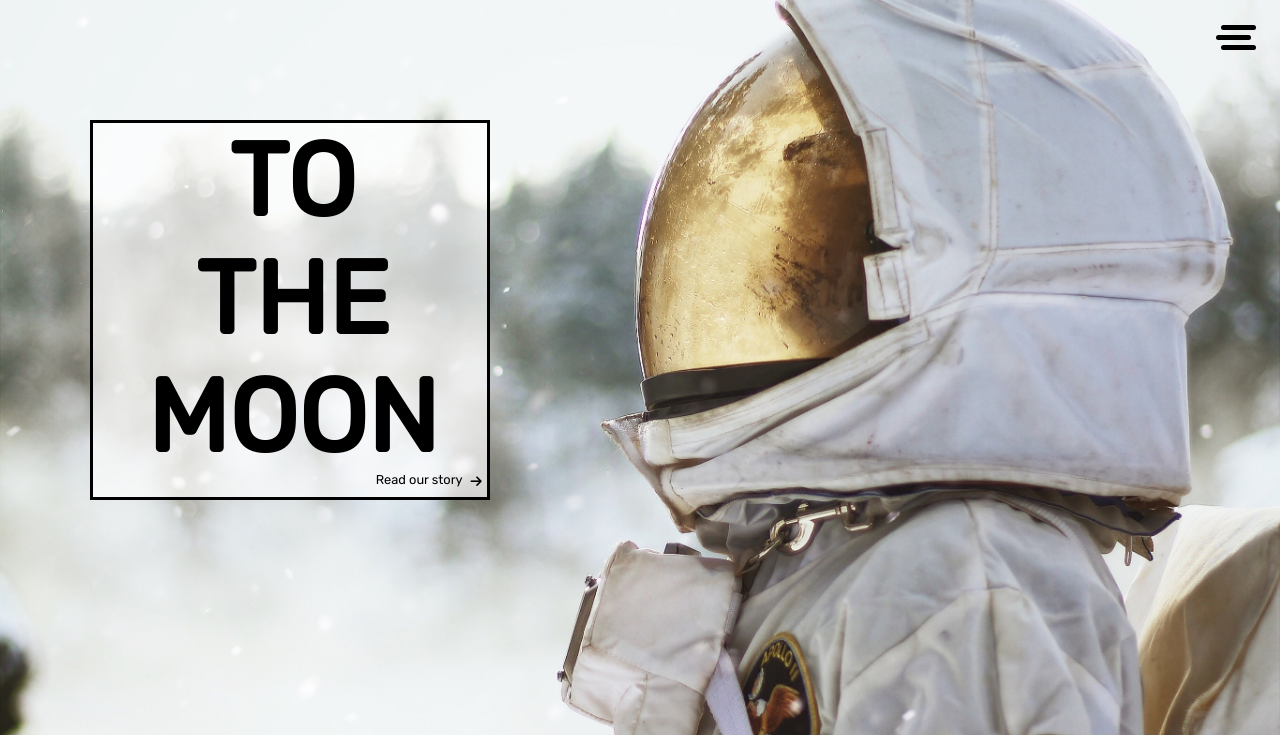
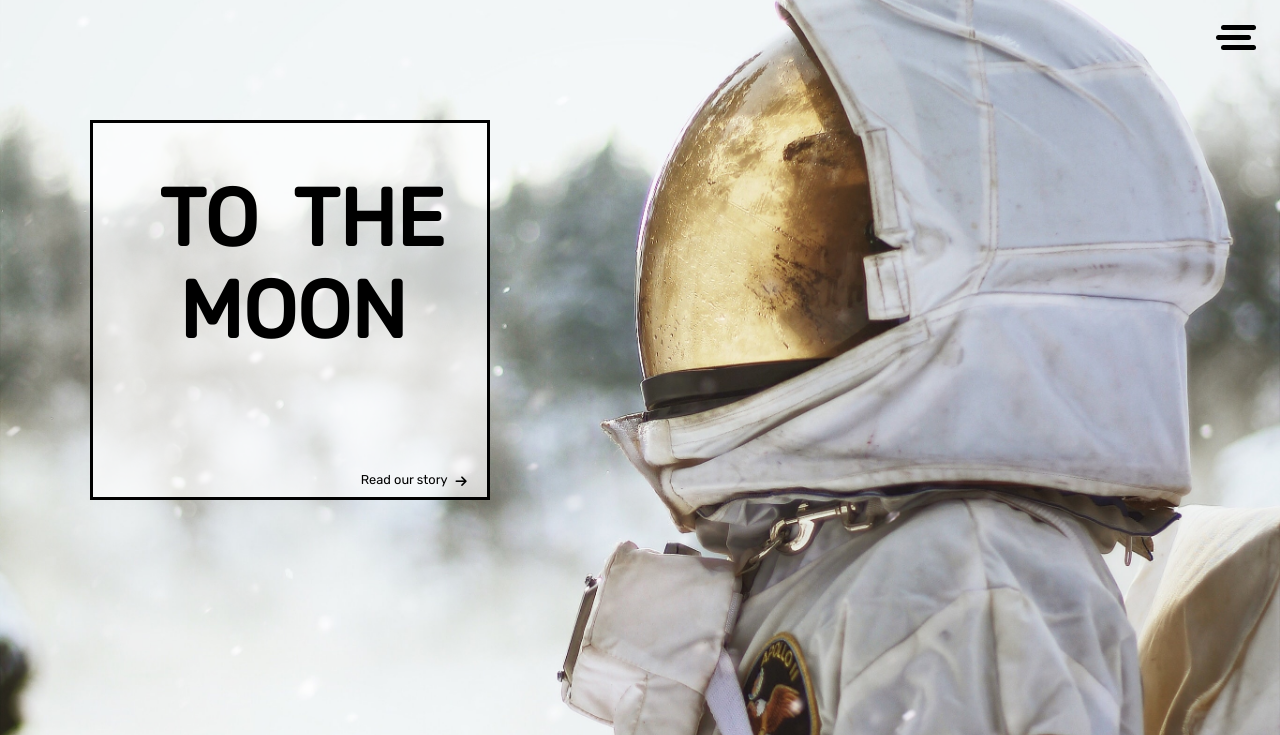
Before and after one commit to Sofilus/Costumer-assignment, a plain HTML site: page index.html in a window 1280 px wide. Shown: the top 735 px of the page. Drawn offline with Linux system fonts and the light colour scheme.

Commit message:
Made to the moon text responsiv

```diff
--- a/css/main.css
+++ b/css/main.css
@@ -113,9 +113,19 @@ ul {
 
 .container_tothemoon div h2 {
     display: flex;
-    flex-direction: column;
+    flex-wrap: wrap;
     text-align: center;
     margin-top: 0;
+}
+
+.container_tothemoon div h2 span:nth-child(1){
+    width: 40vw;
+}
+.container_tothemoon div h2 span:nth-child(2){
+    width: 40vw;
+}
+.container_tothemoon div h2 span:nth-child(3){
+    width: 40vw;
 }
 
 .to_the_moon_size{
@@ -125,15 +135,6 @@ ul {
     min-height: 80px;
     max-width: 400px;
     max-height: 350px;
-}
-
-.to_the_moon {
-    display: block;
-}
-
-.to_the_moon p{
-    margin-top: 0%;
-    margin-bottom: 5px;
 }
 
 .read_our_story_size{
@@ -421,7 +422,7 @@ a{
 
  .read_our_story{
     position: absolute;
-    right: 5px;
+    right: 20px;
  }
 /*----------------------------------------------------------------------------------------
 --------------------------------------- Main  --------------------------------------------
@@ -493,6 +494,32 @@ blockquote::after{
 }
 
 @media only screen and (min-width: 900px){
+
+/*----------------------------------------------------------------------------------------
+--------------------------------------- To the moon box -----------------------------------
+------------------------------------------------------------------------------------------*/
+.to_the_moon_size{
+    height:28vw;
+    max-height: 300px;
+}
+.container_tothemoon div h2{
+    font-size: 5rem;
+    margin-top: 50px;
+    margin-bottom: 0;
+}
+.container_tothemoon div h2 span:nth-child(1){
+    width: 50%;
+    position: relative;
+    left: 4%;
+}
+.container_tothemoon div h2 span:nth-child(2){
+    width: 50%;
+    position: relative;
+    right: 6%;
+}
+.container_tothemoon div h2 span:nth-child(3){
+    width: 100%;
+}
 
 /*----------------------------------------------------------------------------------------
 --------------------------------------- Main  --------------------------------------------
@@ -588,6 +615,15 @@ main div article article{
 
 @media only screen and (min-width: 1100px){
 
+/*----------------------------------------------------------------------------------------
+--------------------------------------- To the moon box --------------------------------
+------------------------------------------------------------------------------------------*/
+
+
+/*----------------------------------------------------------------------------------------
+--------------------------------------- Main--------------------------------
+------------------------------------------------------------------------------------------*/
+
     main div {
         gap: 15vw;
     }
```
